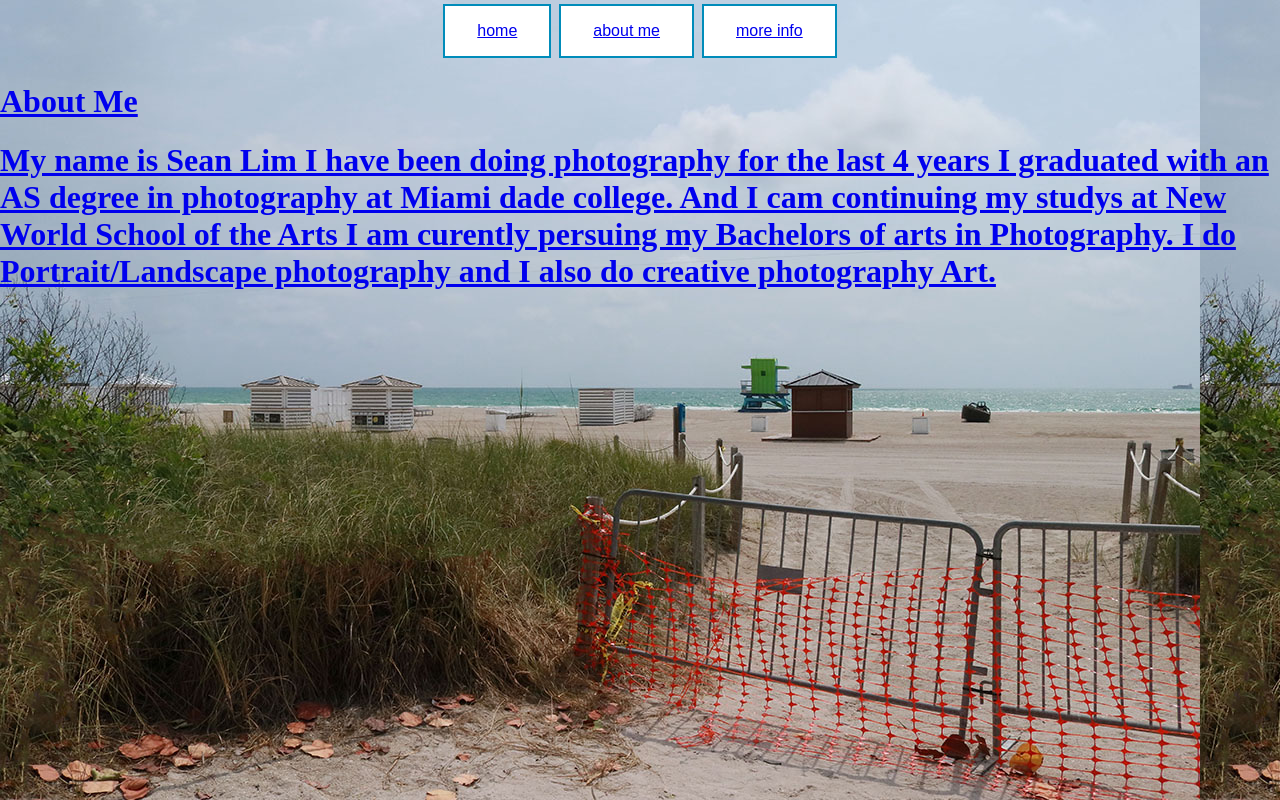
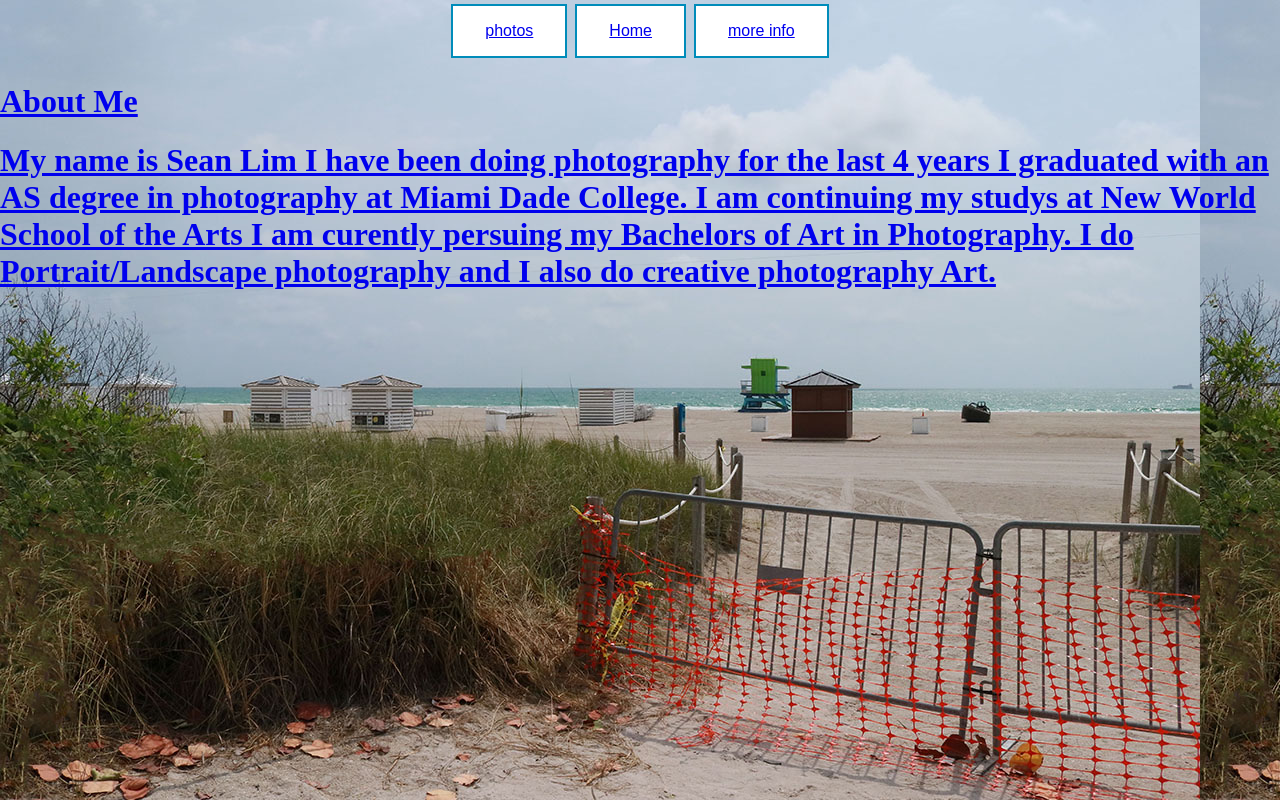
Before and after one commit to Seandut98/sean-Lim, a plain HTML site: page thirdpage.html in a window 1280 px wide. Drawn offline with Linux system fonts and the light colour scheme.

Commit message:
Add files via upload

```diff
--- a/thirdpage.html
+++ b/thirdpage.html
@@ -7,17 +7,17 @@
     <link rel="stylesheet" href="css/style.css">
 </head>
     <nav>
-        <button class="button button1"><a href="index.html">home</a></button>
-        <button class="button button2"><a href="thirdpage.html">about me</a></button>
+        <button class="button button1"><a href="secondpage.html">photos</a></button>
+        <button class="button button2"><a href="index.html">Home</a></button>
         <button class="button button2"><a href="more.info.html">more info</button>
     </nav>
 
     <main>
       <h1>About Me</h1>
 
-      <h1> My name is Sean Lim I have been doing photography for the last 4 years I graduated with an AS degree in photography at Miami dade college.
+      <h1> My name is Sean Lim I have been doing photography for the last 4 years I graduated with an AS degree in photography at Miami Dade College.
 
-          And I cam continuing my studys at New World School of the Arts I am curently persuing my Bachelors of arts in Photography.
+           I am continuing my studys at New World School of the Arts I am curently persuing my Bachelors of Art in Photography.
 
           I do Portrait/Landscape photography and I also do creative photography Art.</h1>
 
```
Also changed, not shown: more.info.html (+1 -1 lines).
